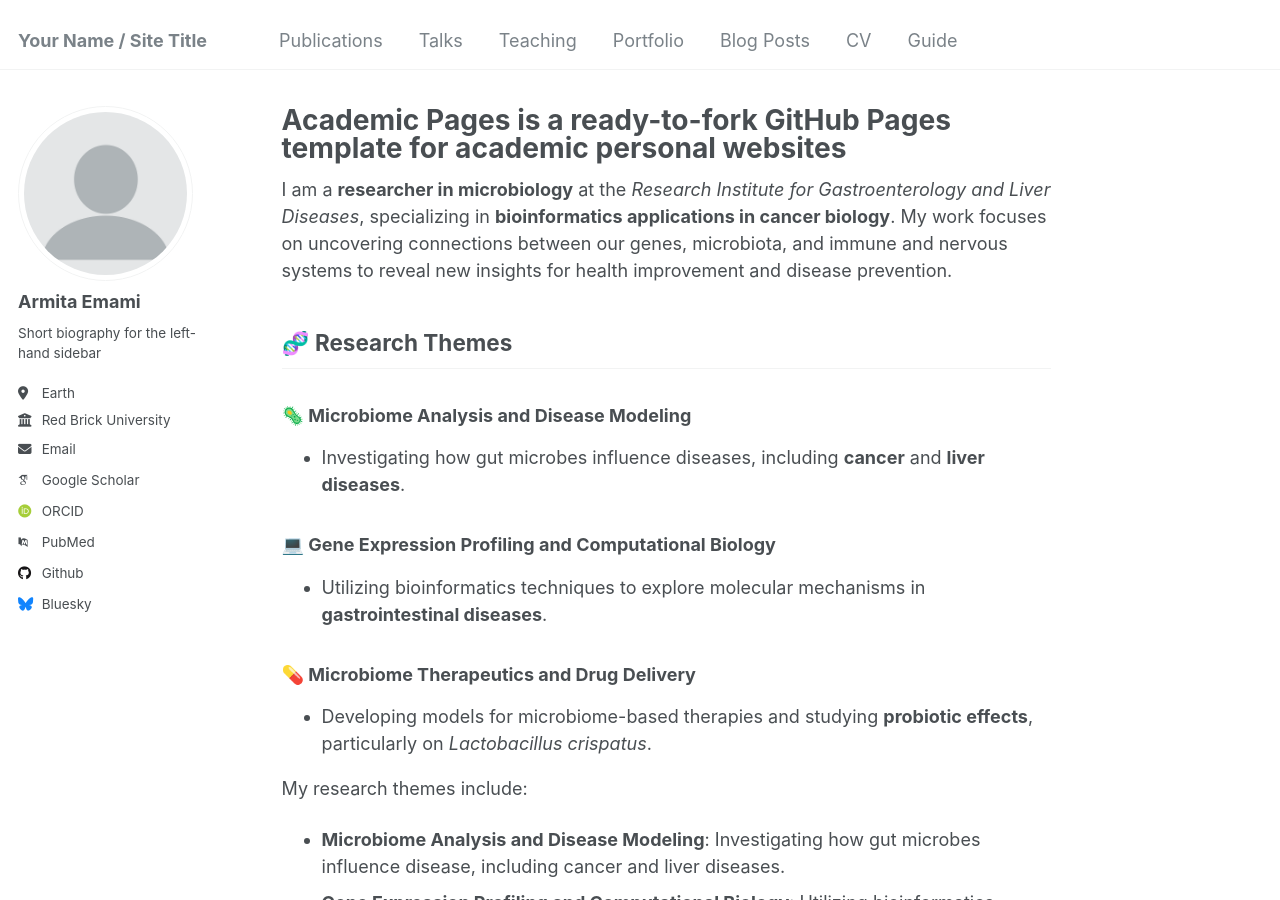
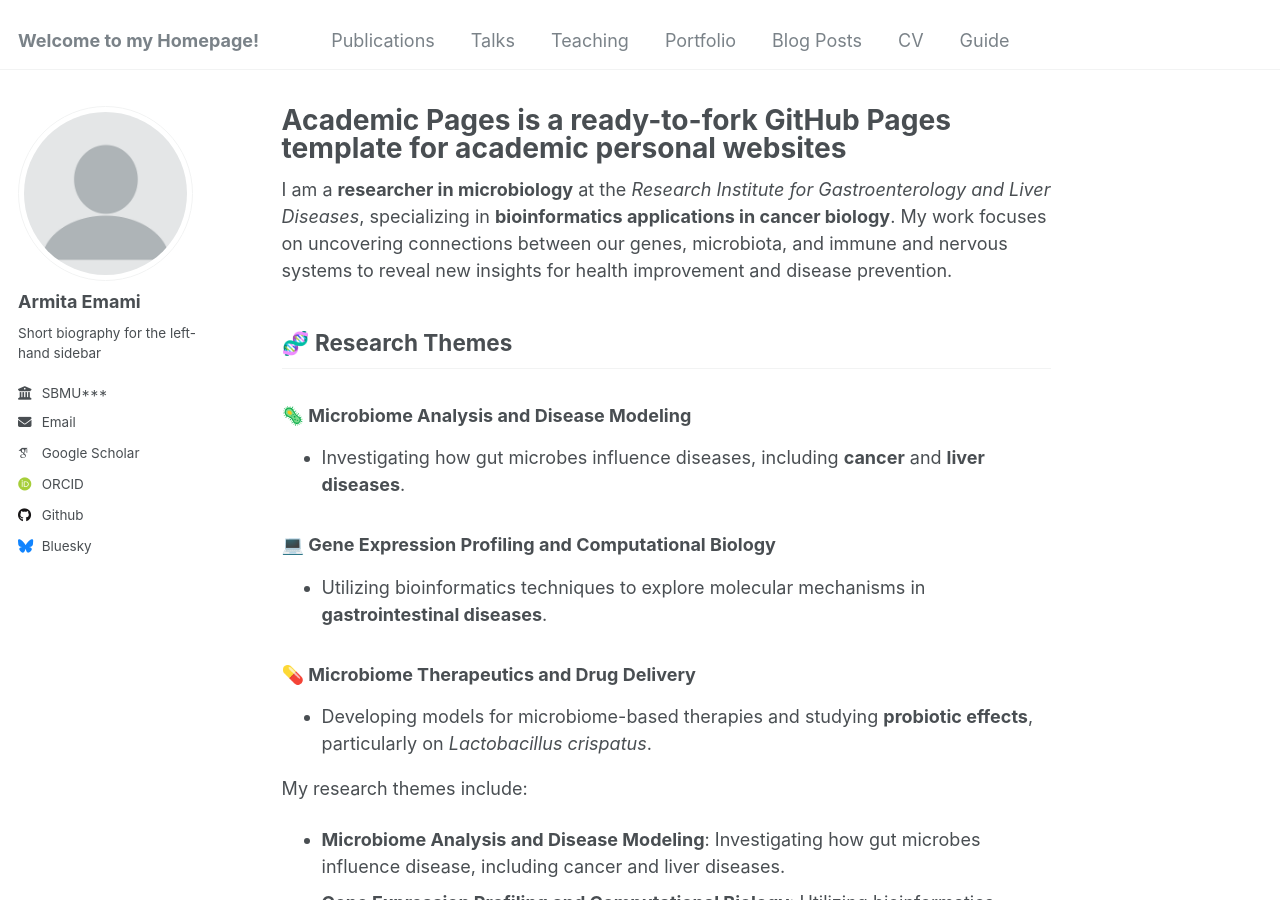
Before and after one commit to Armitaem/main, a Jekyll site: the page built from _pages/about.md, in a window 1280 px wide and 900 px high. Built offline with Jekyll 4.4.1, drawn with Linux system fonts in a browser that asks for light colours; some web fonts are replaced.

Commit message:
Update _config.yml
2

```diff
--- a/_config.yml
+++ b/_config.yml
@@ -8,7 +8,7 @@
 
 # Basic Site Settings
 locale                   : "en-US"
-title                    : "Your Name / Site Title"
+title                    : "Welcome to my Homepage!"
 title_separator          : "-"
 name                     : &name "Your Name"
 description              : &description "personal description"
@@ -25,20 +25,20 @@ author:
   name             : "Armita Emami"
   pronouns         : # example: "she/her"
   bio              : "Short biography for the left-hand sidebar"
-  location         : "Earth"
-  employer         : "Red Brick University"
+  employer         : "SBMU***"
   uri              : # URL
-  email            : "none@example.org"
+  email            : "armitaemami1997@gmail.com"
 
   # Academic websites
   arxiv            : # URL - Update with the correct link to your profile
-  googlescholar    : "https://scholar.google.com/citations?user=PS_CX0AAAAAJ"
+  googlescholar    : "https://scholar.google.com/citations?hl=en&user=-vdE38oAAAAJ&view_op=list_works&gmla=ABOlHixm5auLtbnRK72mfyKPNneo3JfjP69NZp_VZPg2soz7Q85doGSrSyPfRKWPXsGHGTin2fAzjN47_GFkJbP5"
   impactstory      : # URL
-  orcid            : "http://orcid.org/yourorcidurl"
+  orcid            : "https://orcid.org/0000-0003-2844-2882"
   semantic         : # URL
-  pubmed           : "https://www.ncbi.nlm.nih.gov/pubmed/?term=john+snow"
+  pubmed           : # URL
   researchgate     : # URL
   scopus           : # URL
+
 
   # Repositories and software development
   bitbucket        : # Username - Update with your username on the site
```
